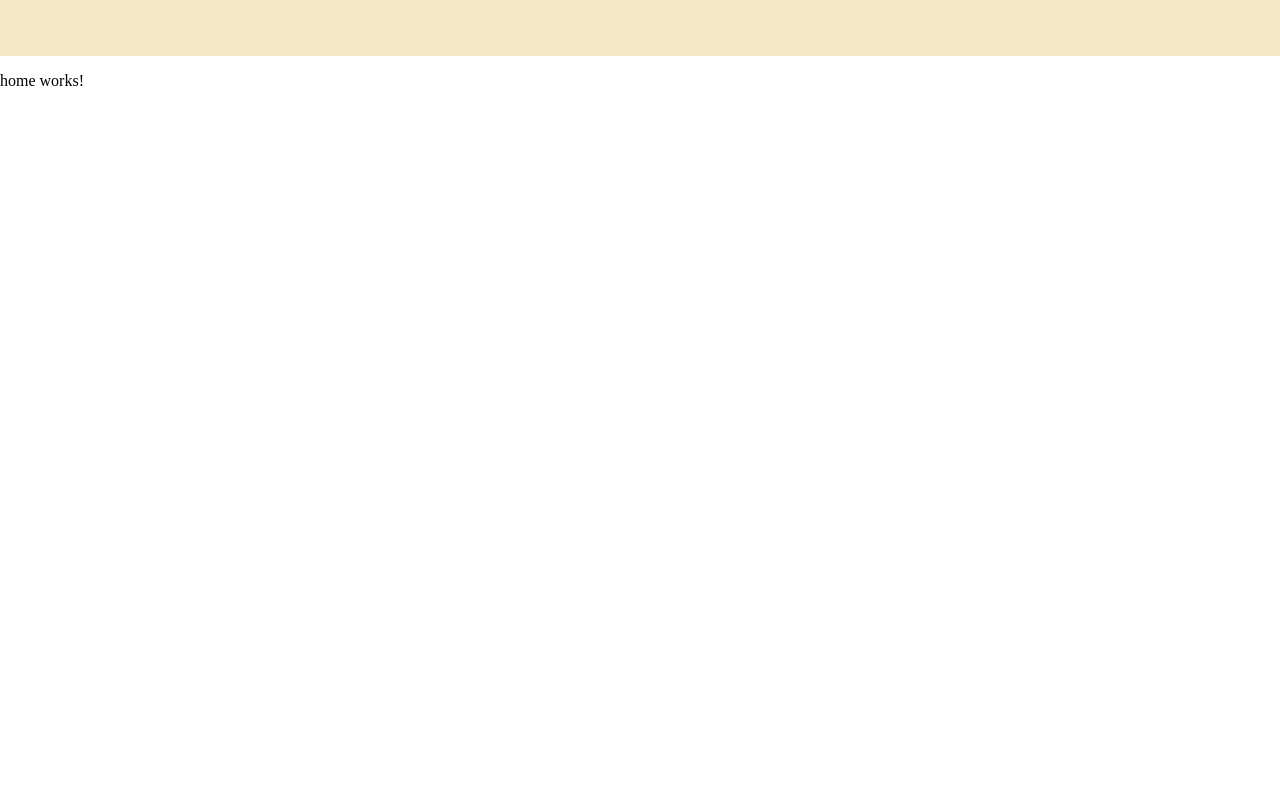
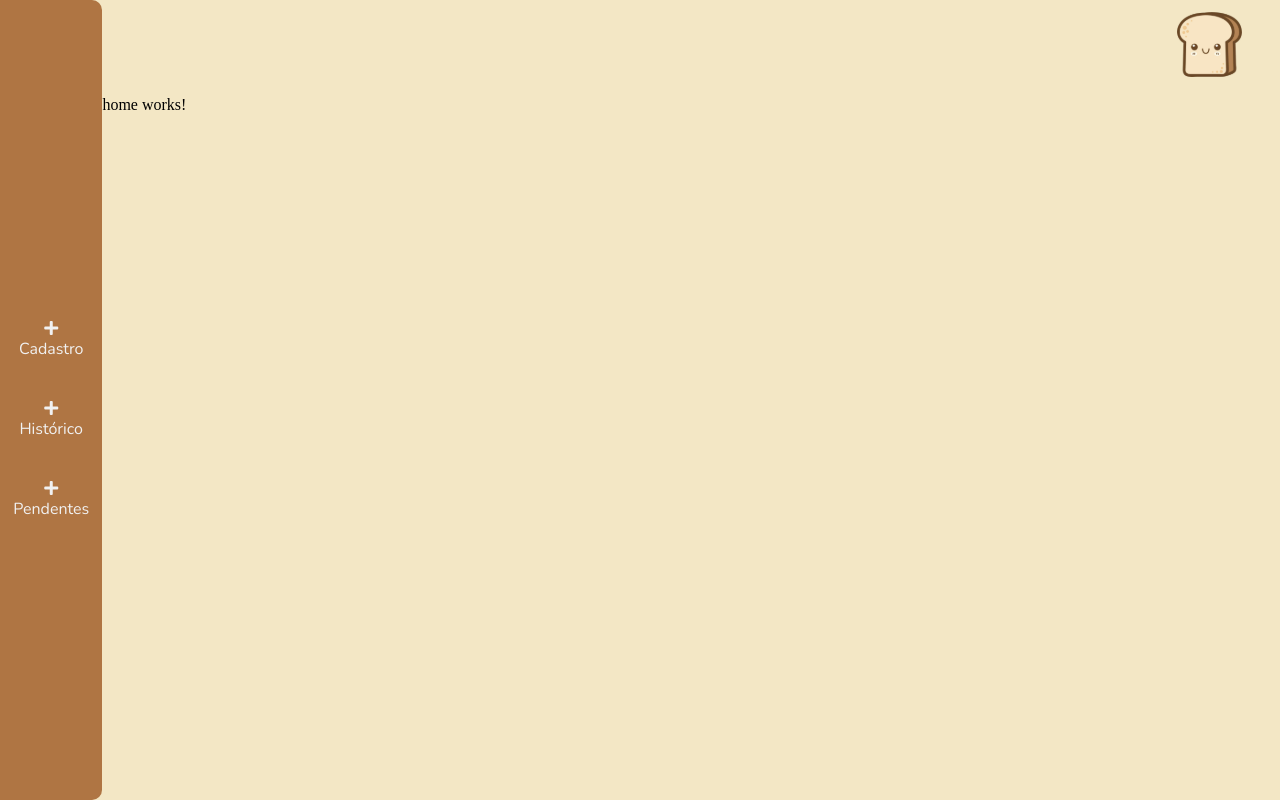
Before and after one commit to flaviold/little-bread-tracker, an Angular app in the folder client/: page / in a window 1280 px wide. Built offline with nearby package versions, Linux system fonts and the light colour scheme.

Commit message:
Layout incompleto

```diff
--- a/client/angular.json
+++ b/client/angular.json
@@ -123,6 +123,10 @@
           }
         }
       }
-    }},
-  "defaultProject": "client"
+    }
+  },
+  "defaultProject": "client",
+  "cli": {
+    "analytics": false
+  }
 }
--- a/client/package.json
+++ b/client/package.json
@@ -19,6 +19,7 @@
     "@angular/platform-browser": "~9.0.0",
     "@angular/platform-browser-dynamic": "~9.0.0",
     "@angular/router": "~9.0.0",
+    "@fortawesome/fontawesome-free": "^5.12.1",
     "rxjs": "~6.5.4",
     "tslib": "^1.10.0",
     "zone.js": "~0.10.2"
--- a/client/src/app/layout/layout.component.html
+++ b/client/src/app/layout/layout.component.html
@@ -1,2 +1,26 @@
-<header></header>
-<router-outlet></router-outlet>
+<div class="wrapper">
+    <nav>
+        <div class="item">
+            <a href="#"><i class="fas fa-plus"></i></a>
+            <label>Cadastro</label>
+        </div>
+
+        <div class="item">
+            <a href="#"><i class="fas fa-plus"></i></a>
+            <label>Histórico</label>
+        </div>
+
+        <div class="item">
+            <a href="#"><i class="fas fa-plus"></i></a>
+            <label>Pendentes</label>
+        </div>
+
+    </nav>
+
+    <div class="right">
+        <header>
+            <a href="#"><img src="../../assets/logo.svg" alt=""></a>
+        </header>
+        <router-outlet></router-outlet>
+    </div>
+</div>
--- a/client/src/app/layout/layout.component.scss
+++ b/client/src/app/layout/layout.component.scss
@@ -1,5 +1,54 @@
+
 header {
-  width: 100%;
-  height: 56px;
+  width: 92vw;
+  height: 10vh;
   background: #f3e7c5;
+  display: flex;
+  align-items: center;
+  justify-content: flex-end;
 }
+
+img{
+  margin-right: 3vw;
+  margin-top: 1vw;
+}
+
+nav{
+  display: flex;
+  flex-direction: column;
+  height: 100vh;
+  width: 8vw;
+  background-color: #AF7543;
+
+  //border
+  -webkit-border-top-right-radius: 10px;
+  -webkit-border-bottom-right-radius: 10px;
+  -moz-border-radius-topright: 10px;
+  -moz-border-radius-bottomright: 10px;
+  border-top-right-radius: 10px;
+  border-bottom-right-radius: 10px;
+
+  align-items: center;
+  justify-content: center;
+}
+
+.wrapper{
+  display: flex;
+  background-color:  #f3e7c5;
+}
+
+.item{
+  display: flex;
+  flex-direction: column;
+  text-align: center;
+}
+
+.item label{
+  font-family: 'Nunito';
+  color: #F1F1F1;
+}
+
+.item a{
+  color: #F1F1F1;
+  margin-top: 40px;
+}
--- a/client/src/styles.scss
+++ b/client/src/styles.scss
@@ -1,4 +1,9 @@
 /* You can add global styles to this file, and also import other style files */
+@import '~@fortawesome/fontawesome-free/css/brands.css';
+@import '~@fortawesome/fontawesome-free/css/regular.css';
+@import '~@fortawesome/fontawesome-free/css/solid.css';
+@import '~@fortawesome/fontawesome-free/css/fontawesome.css';
+
 html, body {
   margin: 0;
   padding: 0;
```
Also changed, not shown: client/src/assets/logo.svg (added), 1 other file (tests, documents, lock files or other folders).
